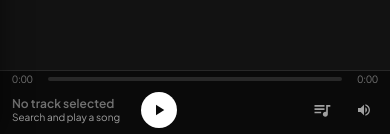
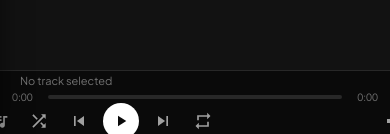
Before and after one commit to andjanuardi/spotify-clone, a React (Vite) app in the folder frontend/: page /playlist/1 in a window 390 px wide. Shown: the part 710-844 px from the top of the page. Built offline with nearby package versions, Linux system fonts and the light colour scheme; no server answers; a web font is replaced by a local one.

Commit message:
fix the now playing bar and add some styling to the global css

```diff
--- a/frontend/src/components/NowPlayingBar.jsx
+++ b/frontend/src/components/NowPlayingBar.jsx
@@ -109,11 +109,30 @@ export default function NowPlayingBar() {
         onCanPlay={handleCanPlay}
       />
 
+      {currentTrack && (
+        <div className="nowplaying-cover">
+          <img
+            src={currentTrack.thumbnail || ''}
+            alt={currentTrack.title}
+            onError={(e) => { e.target.style.display = 'none' }}
+          />
+        </div>
+      )}
+
+      <div className="nowplaying-body">
         <div className="nowplaying-bar-top">
+          <div className="nowplaying-marquee">
+            {currentTrack ? (
+              <span className="marquee-text">{currentTrack.title} — {currentTrack.artist}</span>
+            ) : (
+              <span className="marquee-text" style={{color: 'var(--text-tertiary)'}}>No track selected</span>
+            )}
+          </div>
           <ProgressBar />
         </div>
 
         <div className="nowplaying-bar-main">
+          <div className="nowplaying-main-right">
             <AnimatePresence mode="wait">
               <motion.div
                 key={currentTrack?.video_id || 'empty'}
@@ -148,6 +167,16 @@ export default function NowPlayingBar() {
                 )}
               </motion.div>
             </AnimatePresence>
+
+            <button
+              className="mobile-queue-btn"
+              onClick={() => usePlayerStore.getState().toggleShowQueue()}
+              title="Queue"
+            >
+              <svg viewBox="0 0 24 24" fill="currentColor">
+                <path d="M15 6H3v2h12V6zm0 4H3v2h12v-2zM3 16h8v-2H3v2zM17 6v8.18c-.31-.11-.65-.18-1-.18-1.66 0-3 1.34-3 3s1.34 3 3 3 3-1.34 3-3V8h3V6h-5z" />
+              </svg>
+            </button>
 
             <div className="nowplaying-center">
               <Controls />
@@ -186,6 +215,8 @@ export default function NowPlayingBar() {
               </div>
             </div>
           </div>
+        </div>
+      </div>
     </motion.div>
   )
 }
--- a/frontend/src/styles/global.css
+++ b/frontend/src/styles/global.css
@@ -424,9 +424,37 @@ img {
   flex: 1;
   display: flex;
   align-items: center;
-  justify-content: space-between;
   padding: 0 24px;
   min-width: 0;
+}
+
+.nowplaying-main-right {
+  flex: 1;
+  display: flex;
+  align-items: center;
+  justify-content: space-between;
+  min-width: 0;
+}
+
+.nowplaying-body {
+  flex: 1;
+  display: flex;
+  flex-direction: column;
+  min-width: 0;
+}
+
+.nowplaying-marquee {
+  display: none;
+  overflow: hidden;
+  white-space: nowrap;
+}
+
+.nowplaying-cover {
+  display: none;
+}
+
+.mobile-queue-btn {
+  display: none;
 }
 
 .nowplaying-left {
@@ -918,6 +946,7 @@ img {
     left: 0;
     height: 64px;
     padding: 0;
+    flex-direction: row;
   }
 
   .nowplaying-bar-top {
@@ -925,14 +954,72 @@ img {
     padding-top: 2px;
   }
 
+  .nowplaying-marquee {
+    display: block;
+    height: 16px;
+    line-height: 16px;
+    font-size: 11px;
+    color: var(--text-secondary);
+    margin-bottom: 2px;
+  }
+
+  .marquee-text {
+    display: inline-block;
+    white-space: nowrap;
+    animation: marquee 12s linear infinite;
+  }
+
+  @keyframes marquee {
+    0% { transform: translateX(100%); }
+    100% { transform: translateX(-100%); }
+  }
+
+  .nowplaying-left {
+    display: none;
+  }
+
+  .nowplaying-cover {
+    display: flex;
+    width: 52px;
+    height: 72px;
+    margin-top: -8px;
+    border-radius: 6px;
+    overflow: hidden;
+    box-shadow: 0 4px 12px rgba(0,0,0,0.5);
+    flex-shrink: 0;
+    align-self: flex-start;
+  }
+
+  .nowplaying-cover img {
+    width: 100%;
+    height: 100%;
+    object-fit: cover;
+  }
+
+  .mobile-queue-btn {
+    display: flex;
+    align-items: center;
+    justify-content: center;
+    width: 32px;
+    height: 32px;
+    border-radius: 50%;
+    color: var(--text-secondary);
+    flex-shrink: 0;
+    margin-right: auto;
+  }
+
+  .mobile-queue-btn svg {
+    width: 20px;
+    height: 20px;
+  }
+
   .nowplaying-bar-main {
     padding: 0 12px;
+  }
+
+  .nowplaying-main-right {
+    justify-content: center;
     gap: 8px;
-    flex: 1;
-    display: flex;
-    align-items: center;
-    justify-content: space-between;
-    min-width: 0;
   }
 
   .nowplaying-thumb {
@@ -965,10 +1052,6 @@ img {
     gap: 8px;
   }
 
-  .nowplaying-controls .control-btn:not(.play-btn) {
-    display: none;
-  }
-
   .nowplaying-controls .play-btn {
     width: 36px;
     height: 36px;
@@ -979,12 +1062,16 @@ img {
     height: 18px;
   }
 
+  .nowplaying-right {
+    margin-left: auto;
+  }
+
   .nowplaying-right .volume-slider {
     display: none;
   }
 
   .nowplaying-right .btn-icon {
-    padding: 6px;
+    display: none;
   }
 
   .nowplaying-right .volume-btn {
```
Lines whose indentation alone changed are shown as unchanged.
